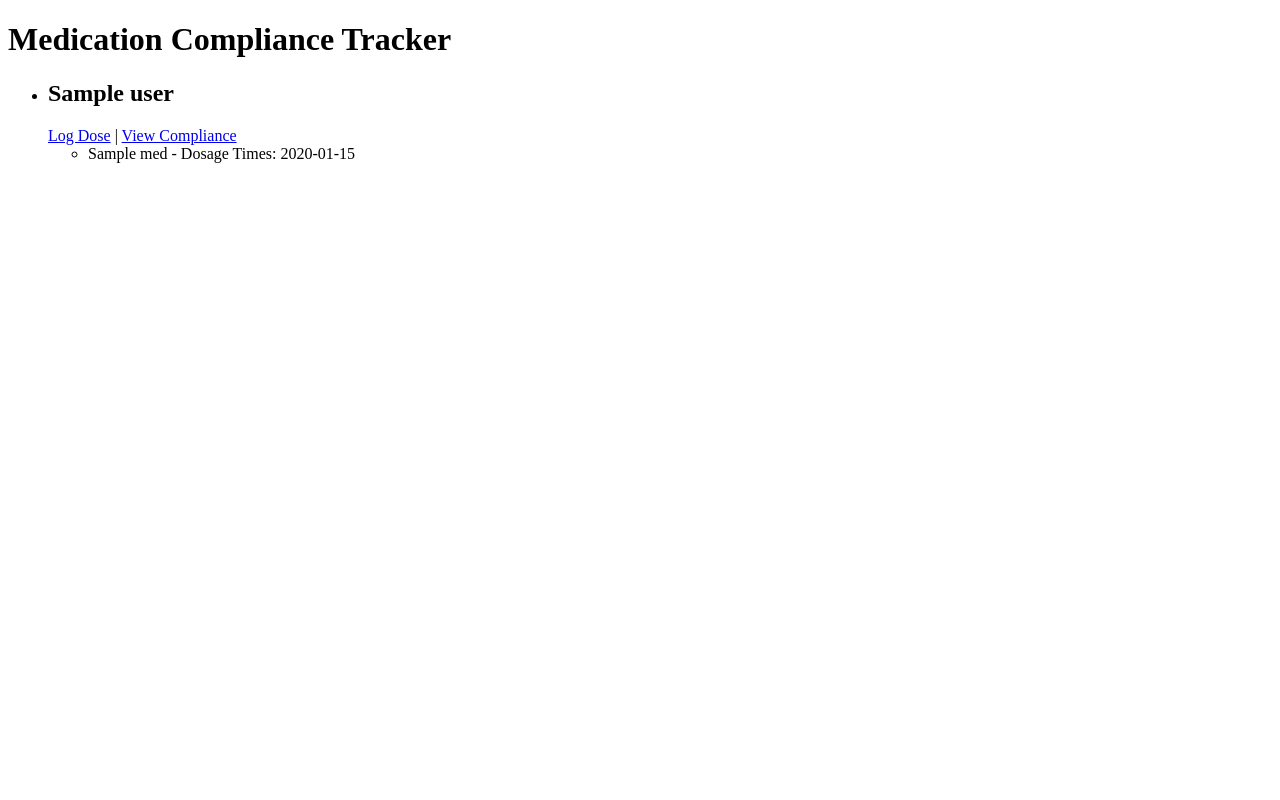
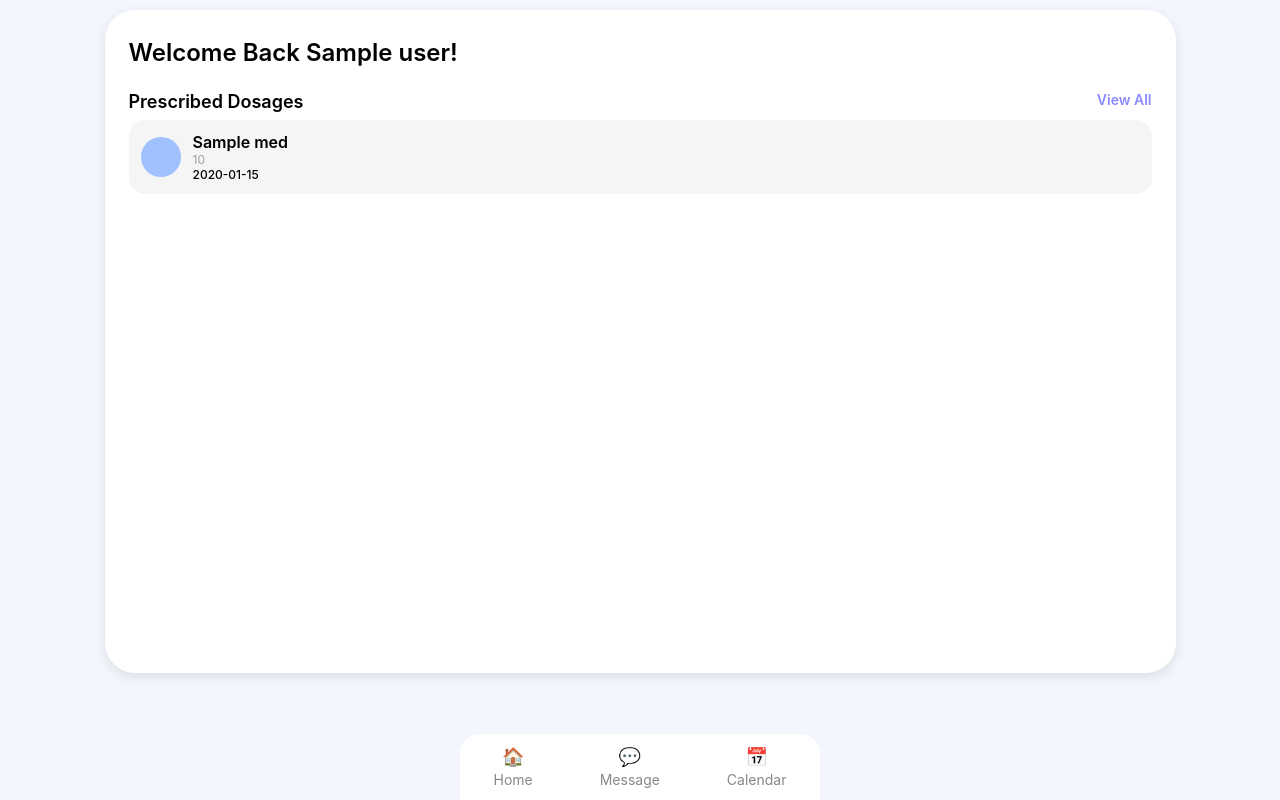
Before and after one commit to MohnishSS/DoseMate-BHacks24, a Flask app: template templates/home.html in a window 1280 px wide. Run offline with Flask 3, Linux system fonts and the light colour scheme; the template is opened without the code that fills it: most values are stand-ins (such as "Sample title", 1, 10 or a date in 2020).

Commit message:
Home GUI added

```diff
--- a/templates/home.html
+++ b/templates/home.html
@@ -2,23 +2,191 @@
 <html lang="en">
 <head>
     <meta charset="UTF-8">
+    <meta name="viewport" content="width=device-width, initial-scale=1.0">
     <title>Medication Tracker</title>
+    <style>
+        * {
+            box-sizing: border-box;
+            margin: 0;
+            padding: 0;
+            font-family: 'Inter', sans-serif;
+        }
+        body {
+            background-color: hsl(220, 60%, 97%);
+            display: flex;
+            justify-content: center;
+            padding: 10px;
+            height: 100vh;
+            margin: 0;
+        }
+        .container {
+            width: 85%;
+            height: 85%;
+            border-radius: 30px;
+            background-color: #fff;
+            padding: 24px;
+            box-shadow: 0 4px 12px rgba(0, 0, 0, 0.1);
+        }
+        .header {
+            text-align: left;
+        }
+        .date {
+            color: #b0b0b0;
+            font-size: 14px;
+        }
+        .welcome-text {
+            font-size: 24px;
+            margin: 4px 0;
+            font-weight: 600;
+        }
+        .section-title {
+            font-size: 18px;
+            margin: 24px 0 8px;
+            font-weight: 600;
+        }
+        .dosage-list {
+            display: flex;
+            flex-direction: column;
+            gap: 12px;
+        }
+        .dosage-item {
+            display: flex;
+            align-items: center;
+            background-color: #f5f5f5;
+            border-radius: 16px;
+            padding: 12px;
+            cursor: pointer;
+        }
+        .dosage-icon {
+            background-color: #9fc1ff;
+            width: 40px;
+            height: 40px;
+            border-radius: 50%;
+            margin-right: 12px;
+        }
+        .dosage-info {
+            flex: 1;
+        }
+        .dosage-title {
+            font-size: 16px;
+            font-weight: 600;
+        }
+        .dosage-subtitle {
+            color: #a0a0a0;
+            font-size: 12px;
+        }
+        .dosage-time {
+            font-size: 12px;
+            font-weight: 500;
+        }
+
+        /* Modal styling */
+        .modal {
+            display: none;
+            position: fixed;
+            top: 0;
+            left: 0;
+            width: 100%;
+            height: 100%;
+            background-color: rgba(0, 0, 0, 0.5);
+            justify-content: center;
+            align-items: center;
+        }
+        .modal-content {
+            background-color: #fff;
+            padding: 20px;
+            border-radius: 12px;
+            width: 300px;
+            text-align: center;
+            box-shadow: 0 4px 12px rgba(0, 0, 0, 0.2);
+        }
+        .close-button {
+            background-color: #ff5e5e;
+            border: none;
+            border-radius: 8px;
+            color: white;
+            padding: 5px 10px;
+            cursor: pointer;
+            float: right;
+        }
+        .modal-title {
+            font-size: 18px;
+            font-weight: 600;
+            margin-top: 10px;
+        }
+        .modal-subtitle, .modal-time {
+            font-size: 14px;
+            margin: 6px 0;
+        }
+        .bottom-nav {
+            display: flex;
+            justify-content: space-around;
+            padding: 12px 0;
+            background-color: white;
+            border-radius: 20px 20px 0 0;
+            position: fixed;
+            bottom: 0;
+            width: 100%;
+            max-width: 360px;
+        }
+        .nav-item {
+            text-align: center;
+            color: #888;
+            font-size: 14px;
+        }
+        .nav-icon {
+            font-size: 18px;
+            margin-bottom: 4px;
+        }
+    </style>
 </head>
 <body>
-    <h1>Medication Compliance Tracker</h1>
-    <ul>
+    <div class="container">
         {% for user in users %}
-        <li>
-            <h2>{{ user.name }}</h2>
-            <a href="{{ url_for('log_dose', user_id=user.id) }}">Log Dose</a> |
-            <a href="{{ url_for('compliance', user_id=user.id) }}">View Compliance</a>
-            <ul>
+        <div class="header">
+            <div class="date"></div>
+            <div class="welcome-text">Welcome Back {{ user.name }}!</div>
+        </div>
+
+
+        <div class="section-title">
+            Prescribed Dosages
+            <span style="font-size: 14px; color: #8a8aff; float: right; cursor: pointer;">View All</span>
+        </div>
+
+        <div class="user">
+            <div class="dosage-list">
                 {% for med in user.medications %}
-                <li>{{ med.name }} - Dosage Times: {{ med.dosage_times | join(', ') }}</li>
+                <div class="dosage-item">
+                    <div class="dosage-icon"></div>
+                    <div class="dosage-info">
+                        <div class="dosage-title">{{ med.name }}</div>
+                        <div class="dosage-subtitle">{{med.dosage_quantity}}</div>
+                        <div class="dosage-time">{{ med.dosage_times }}</div>
+                    </div>
+                </div>
                 {% endfor %}
-            </ul>
-        </li>
+            </div>
+        </div>
         {% endfor %}
-    </ul>
+    </div>
+            </div>
+        </div>
+    </div>
+    <div class="bottom-nav">
+        <div class="nav-item">
+            <div class="nav-icon">🏠</div>
+            Home
+        </div>
+        <div class="nav-item">
+            <div class="nav-icon">💬</div>
+            Message
+        </div>
+        <div class="nav-item">
+            <div class="nav-icon">📅</div>
+            Calendar
+        </div>
+    </div>
 </body>
+
 </html>
```
